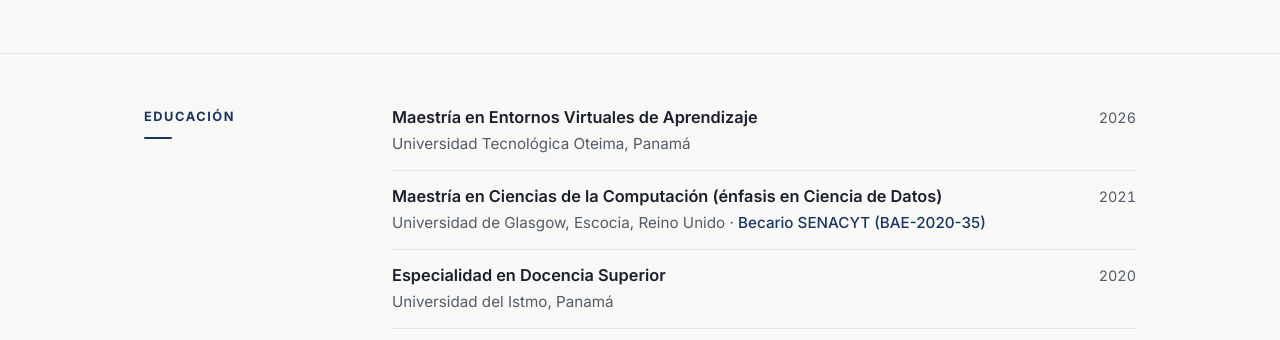
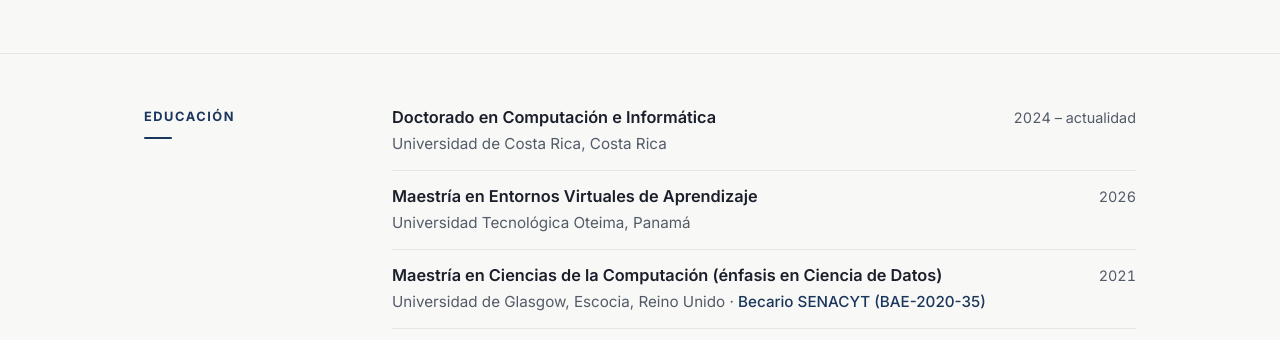
Before and after one commit to JoseLMendozaV/JoseLMendozaV.github.io, a plain HTML site: page index.html in a window 1280 px wide. Shown: the part 455-795 px from the top of the page. Drawn offline with Linux system fonts and the light colour scheme.

Commit message:
Educación: agrega Doctorado en Computación e Informática (UCR)
Co-Authored-By: Claude Opus 5.5 <noreply@anthropic.com>

```diff
--- a/index.html
+++ b/index.html
@@ -312,6 +312,13 @@
         <ul class="list">
           <li class="entry">
             <div>
+              <h3>Doctorado en Computación e Informática</h3>
+              <p>Universidad de Costa Rica, Costa Rica</p>
+            </div>
+            <span class="when">2024 – actualidad</span>
+          </li>
+          <li class="entry">
+            <div>
               <h3>Maestría en Entornos Virtuales de Aprendizaje</h3>
               <p>Universidad Tecnológica Oteima, Panamá</p>
             </div>
```
Also changed, not shown: index-en.html (+7 -0 lines).
